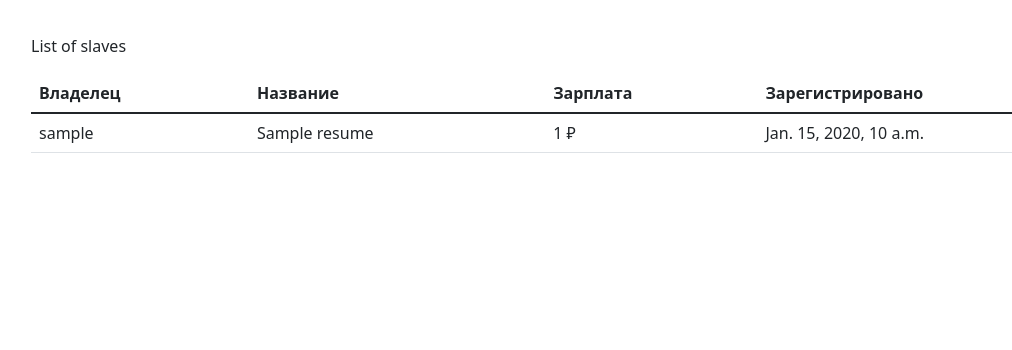
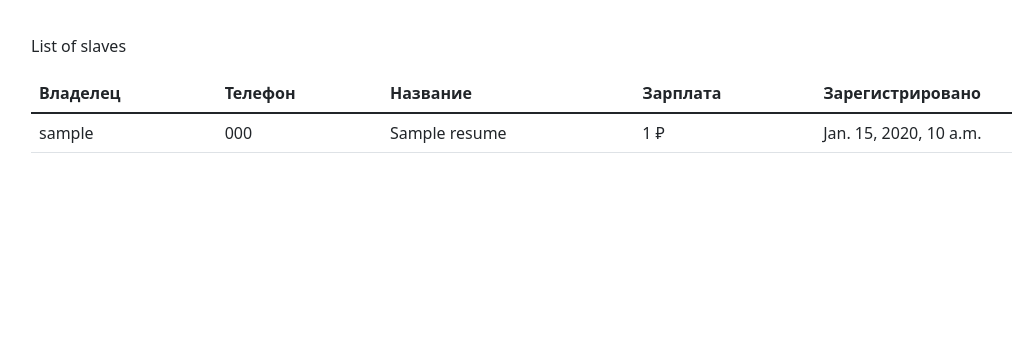
Before and after one commit to RaD/workers, a Django app: page / in a window 1280 px wide. Shown: the part 70-420 px from the top of the page, without its empty margins (51-1063 px from the left). Run offline with Django 3.2, Linux system fonts and the light colour scheme; tables that the repository leaves empty hold one stand-in row (values such as "Sample post"); some libraries are stand-ins or nearby versions.

Commit message:
Поле телефона

```diff
--- a/project/slaves/admin.py
+++ b/project/slaves/admin.py
@@ -10,7 +10,7 @@ class ResumeAdmin(admin.ModelAdmin):
         fields = ('title', 'position', 'started_in', 'finished_in')
         extra = 0
 
-    list_display = ('title', 'owner', 'money', 'registered_in')
+    list_display = ('title', 'phone', 'owner', 'money', 'registered_in')
     inlines = (PlaceInline, )
 
 
--- a/project/slaves/models.py
+++ b/project/slaves/models.py
@@ -5,6 +5,7 @@ from django.db import models
 class Resume(models.Model):
     """Описывает резюме раба"""
     owner = models.ForeignKey(User, on_delete=models.CASCADE, verbose_name='Владелец')
+    phone = models.CharField('Телефон', max_length=32, default='неизвествен')
     title = models.CharField('Название', max_length=128)
     money = models.PositiveIntegerField('Желаемая заплата')
     skill = models.TextField('Навыки', help_text='Напиши обо всём, что умеешь')
--- a/project/slaves/templates/slaves/index.html
+++ b/project/slaves/templates/slaves/index.html
@@ -15,6 +15,7 @@
       <thead>
         <tr>
           <th scope="col">Владелец</th>
+          <th scope="col">Телефон</th>
           <th scope="col">Название</th>
           <th scope="col">Зарплата</th>
           <th scope="col">Зарегистрировано</th>
@@ -24,6 +25,7 @@
         {% for item in queryset %}
         <tr>
           <td>{{ item.owner }}</td>
+          <td>{{ item.phone }}</td>
           <td>{{ item.title }}</td>
           <td>{{ item.money }} ₽</td>
           <td>{{ item.registered_in }}</td>
```
Also changed, not shown: project/slaves/migrations/0002_auto_20211105_1747.py (added).
